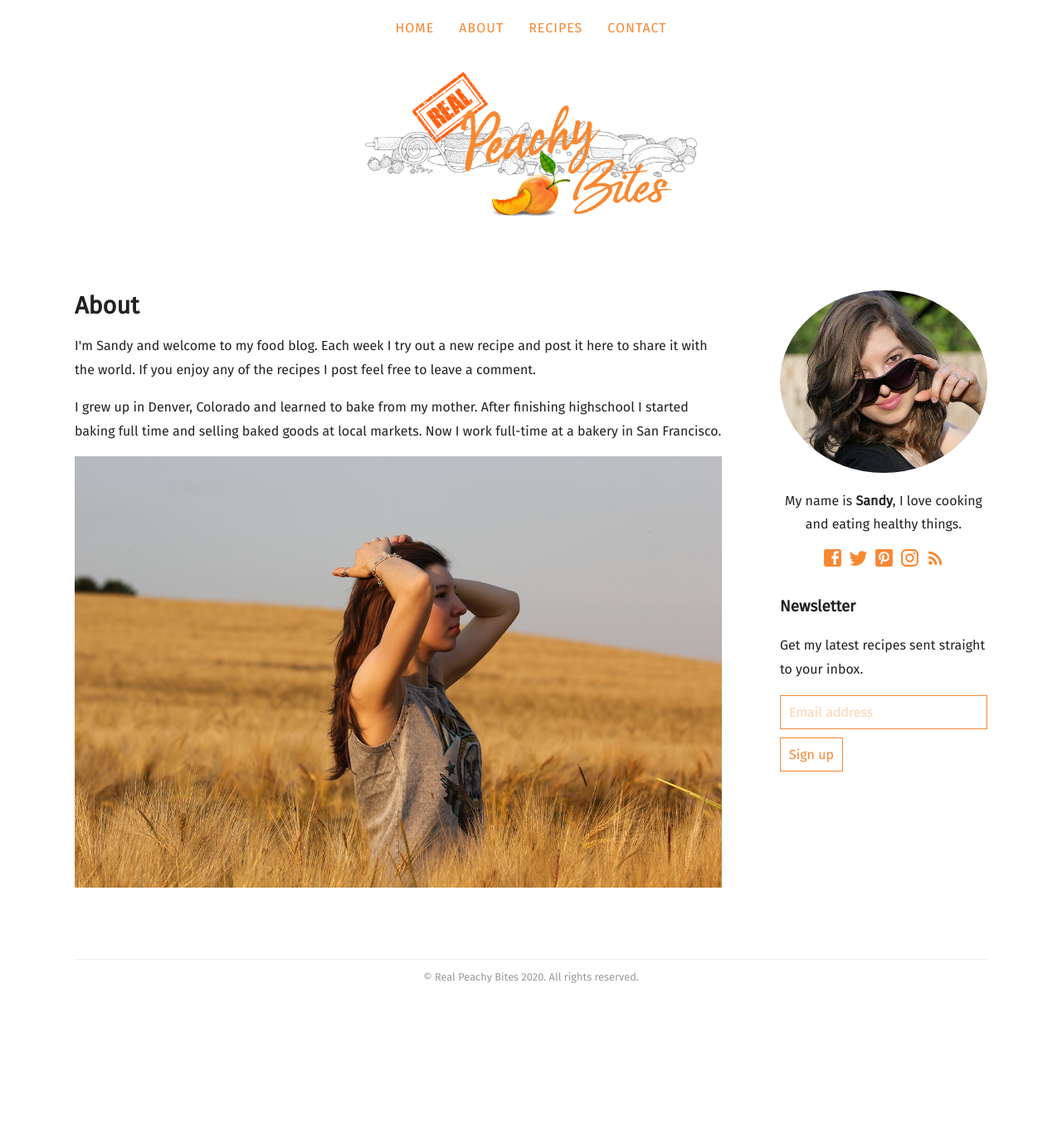
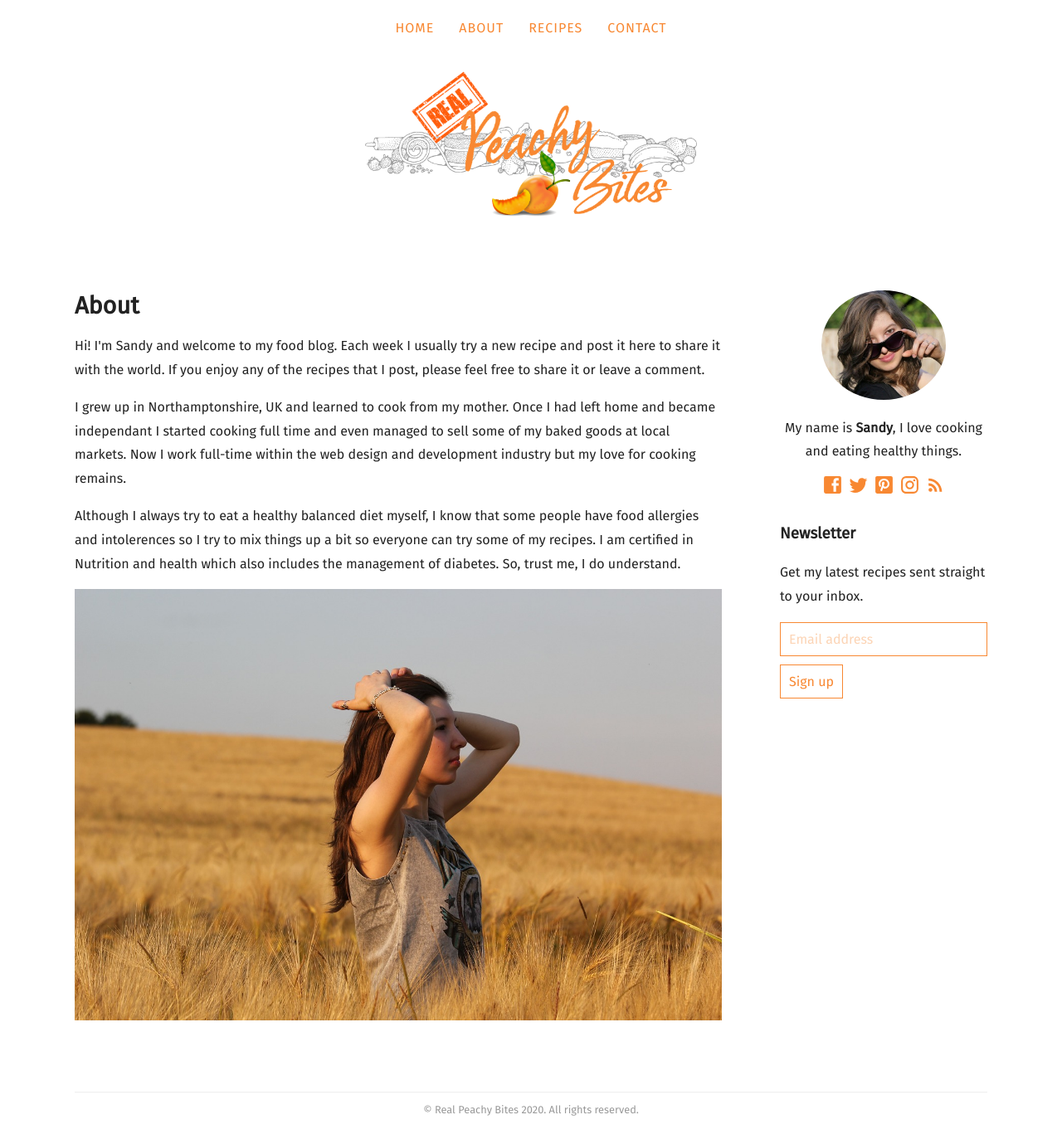
Before and after one commit to realpeachybites/realpeachybites.github.io, a Jekyll site: the page built from about.html, in a window 1280 px wide and 1373 px high. Shown: the whole window at 83% size. Built offline with Jekyll 4.4.1, drawn with Linux system fonts in a browser that asks for light colours; some web fonts are replaced.

Commit message:
update files

```diff
--- a/_sass/sidebar.scss
+++ b/_sass/sidebar.scss
@@ -15,7 +15,7 @@
 			margin: 0;
 		}
 		img {
-			width: 300px;
+			width: 150px;
 			border-radius: 50%;
 			margin: 0 0 10px 0;
 		}
--- a/about.html
+++ b/about.html
@@ -6,15 +6,18 @@ title: About
   <h1>About</h1>
 
   <p>
-    I'm Sandy and welcome to my food blog. Each week I try out a new recipe and
-    post it here to share it with the world. If you enjoy any of the recipes I
-    post feel free to leave a comment.
+    Hi! I'm Sandy and welcome to my food blog. Each week I usually try a new recipe and
+    post it here to share it with the world. If you enjoy any of the recipes that I
+    post, please feel free to share it or leave a comment.
   </p>
 
   <p>
-    I grew up in Denver, Colorado and learned to bake from my mother. After
-    finishing highschool I started baking full time and selling baked goods at
-    local markets. Now I work full-time at a bakery in San Francisco.
+    I grew up in Northamptonshire, UK and learned to cook from my mother. Once I had left home and became independant I started cooking full time and even managed to sell some of my baked goods at
+    local markets. Now I work full-time within the web design and development industry but my love for cooking remains.
+  </p>
+
+  <p>
+    Although I always try to eat a healthy balanced diet myself, I know that some people have food allergies and intolerences so I try to mix things up a bit so everyone can try some of my recipes. I am certified in Nutrition and health which also includes the management of diabetes. So, trust me, I do understand.
   </p>
   <img src="/images/infield.jpg" alt="Lovely Day In The Field" />
 </div>
--- /dev/null
+++ b/catagories/breakfast.html
@@ -0,0 +1,6 @@
+---
+tag: "Breakfast"
+permalink: "/breakfast"
+image_view: true
+related_pitch: "breakfast"
+---
```
